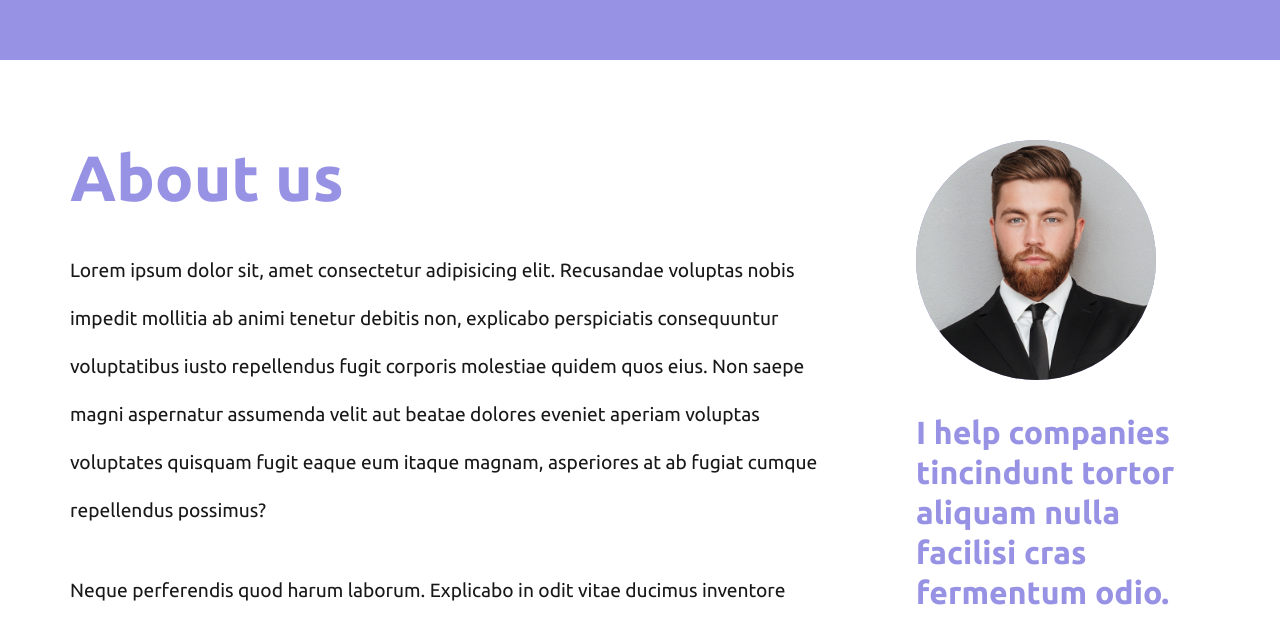
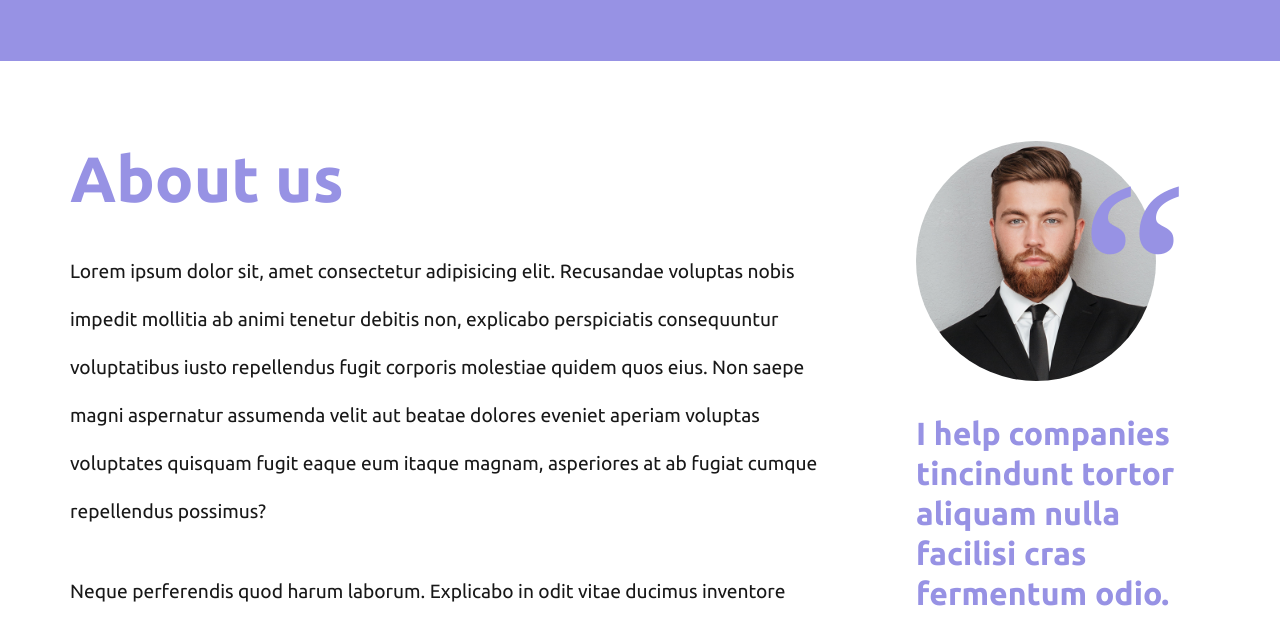
Before and after one commit to StefanoGalandrini/htmlcss-responsive-layout, a plain HTML site: page index.html in a window 1280 px wide. Shown: the part 4015-4643 px from the top of the page. Drawn offline with Linux system fonts and the light colour scheme.

Commit message:
Add purple quotes on image in section 5 - About Us

```diff
--- a/css/style.css
+++ b/css/style.css
@@ -346,19 +346,17 @@ SECTION 3 - TESTIMONIALS
 }
 
 #testimonials .card p::before {
-    font-family: 'Times New Roman', Times, serif;
+    font-family: Georgia, serif;
     font-size: 2.5rem;
-    font-weight: bold;
     content: open-quote;
-    vertical-align: bottom;
+    vertical-align: middle;
 }
 
 #testimonials .card p::after {
-    font-family: 'Times New Roman', Times, serif;
+    font-family: Georgia, serif;
     font-size: 2.5rem;
-    font-weight: bold;
     content: close-quote;
-    vertical-align: bottom;
+    vertical-align: middle;
 }
 
 #testimonials .card .name {
@@ -473,18 +471,29 @@ SECTION 5 - ABOUT US
 
 #about-us .about-card .img-container {
     width: 15rem;
+    height: 15rem;
     aspect-ratio: 1 / 1;
     border-radius: 50%;
-    background-color: #9792E4;
-    overflow: hidden;
+    background-image: url(../img/about.jpg);
+    background-size: cover;
     margin-bottom: 2rem;
+    position: relative;
 }
 
-#about-us .about-card img {
+#about-us .quote {
+    position: absolute;
+    top: -40px;
+    right: -30px;
+    font-size: 15rem;
+    font-family: Georgia, serif;
+    color: var(--color-purple);
+}
+
+/* #about-us .about-card img {
     width: 100%;
     aspect-ratio: 1 / 1;
     object-fit: cover;
-}
+} */
 
 #about-us .about-card h3 {
     font-size: 2rem;
--- a/index.html
+++ b/index.html
@@ -245,7 +245,8 @@
 
                 <div class="about-card">
                     <div class="img-container">
-                        <img class="about-img" src="img/about.jpg" alt="Man leading company">
+                        <!-- <img class="about-img" src="img/about.jpg" alt="Man leading company"> -->
+                        <div class="quote">&ldquo;</div>
                     </div>
                     <h3>I help companies tincindunt tortor aliquam nulla facilisi cras fermentum odio.</h3>
                     <button><i class="fa-brands fa-linkedin"></i> Find me on LinkedIn</button>
```
